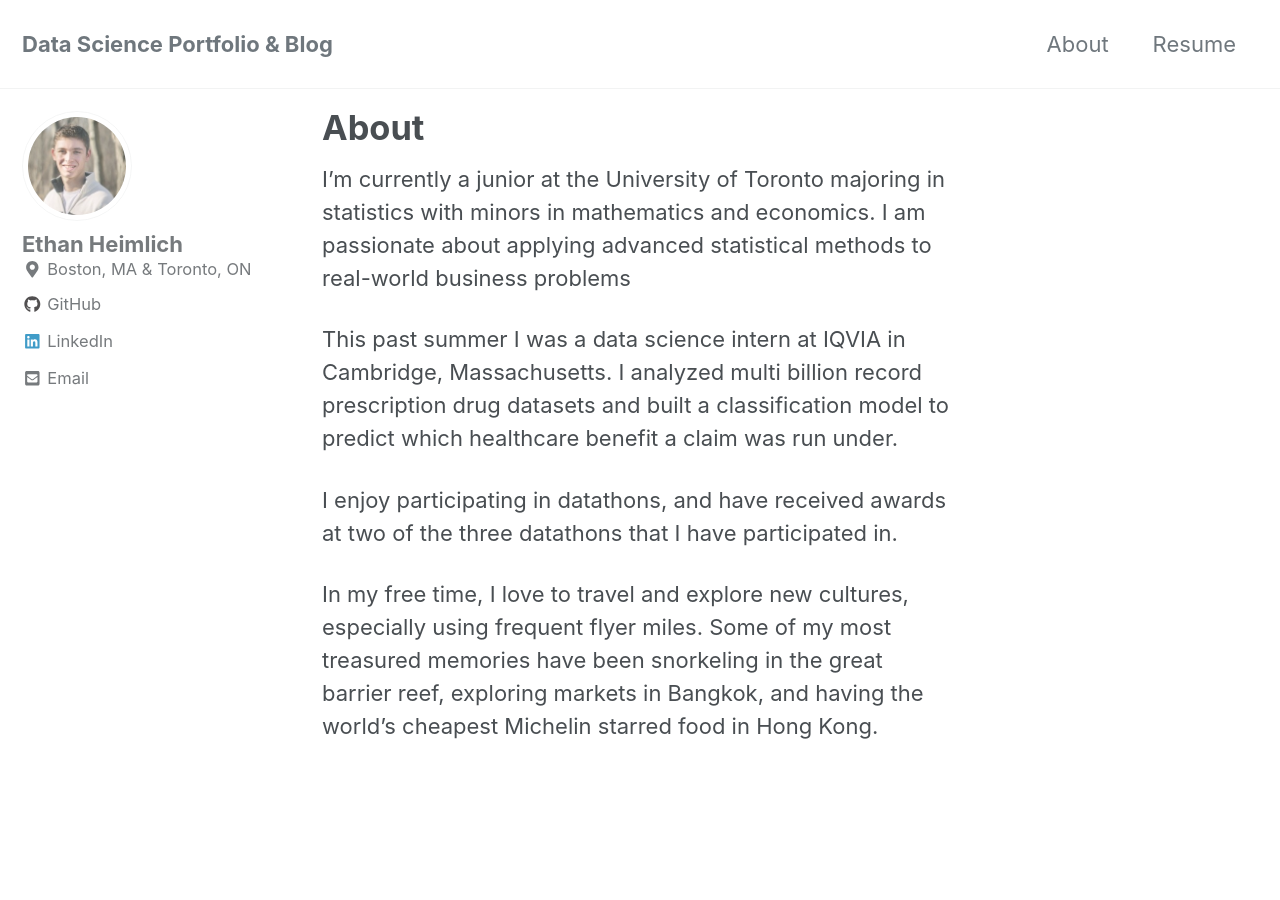
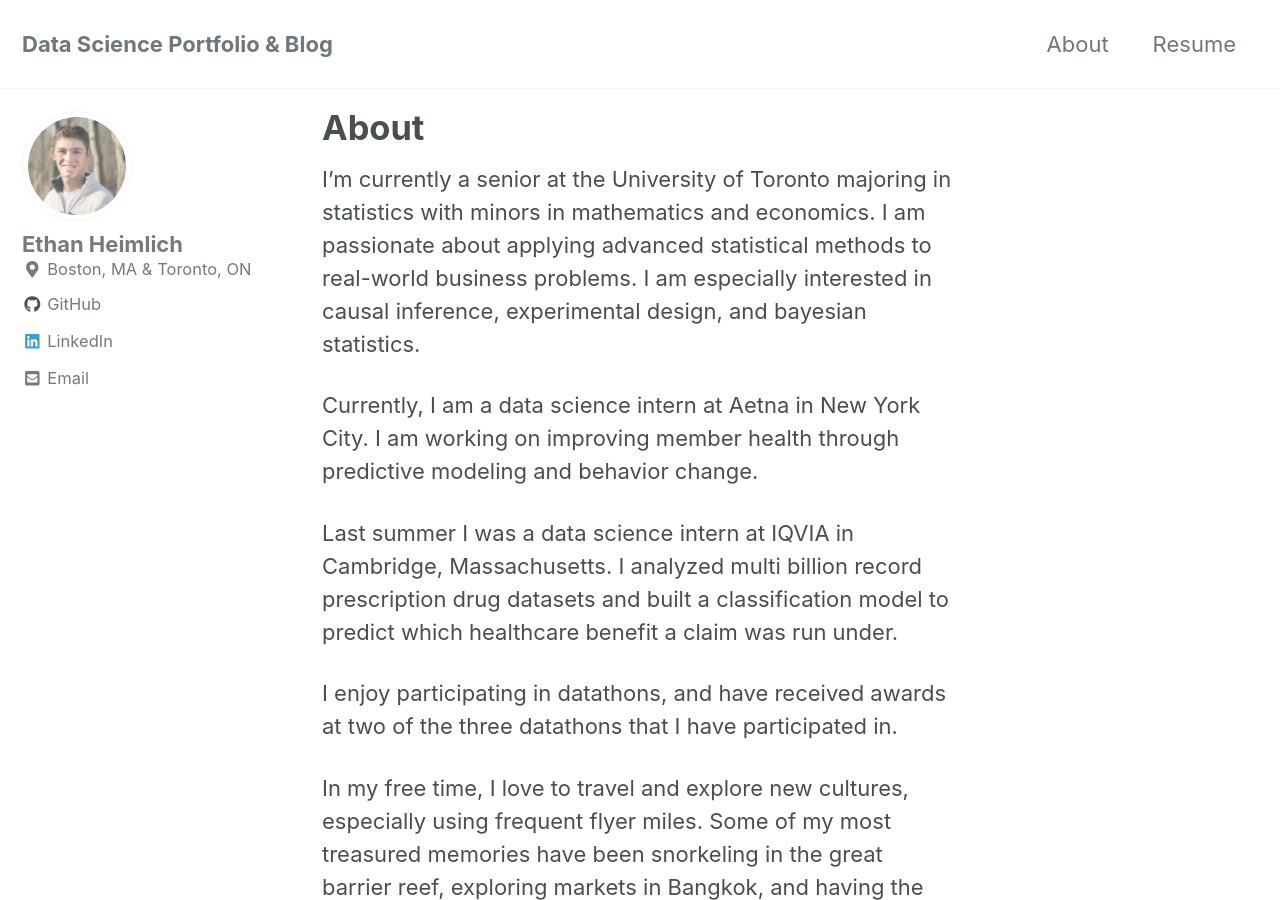
Before and after one commit to eheimlich/eheimlich.github.io, a Jekyll site: the page built from _pages/about.md, in a window 1280 px wide and 900 px high. Built offline with Jekyll 4.4.1, drawn with Linux system fonts in a browser that asks for light colours; cached includes are drawn as plain includes; nearby versions of some CDN libraries.

Commit message:
Updated the about page with current data

```diff
--- a/_pages/about.md
+++ b/_pages/about.md
@@ -3,11 +3,13 @@ title: "About"
 permalink: /about/
 ---
 
-I'm currently a junior at the University of Toronto majoring in statistics with minors
+I'm currently a senior at the University of Toronto majoring in statistics with minors
 in mathematics and economics. I am passionate about applying advanced
-statistical methods to real-world business problems
+statistical methods to real-world business problems. I am especially interested in causal inference, experimental design, and bayesian statistics.
 
-This past summer I was a data science intern at IQVIA in Cambridge, Massachusetts.
+Currently, I am a data science intern at Aetna in New York City. I am working on improving member health through predictive modeling and behavior change.
+
+Last summer I was a data science intern at IQVIA in Cambridge, Massachusetts.
 I analyzed multi billion record prescription drug datasets and built a classification
 model to predict which healthcare benefit a claim was run under.
 
```
